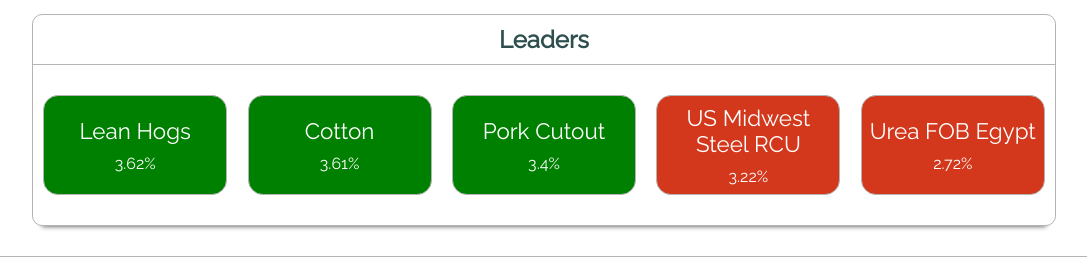
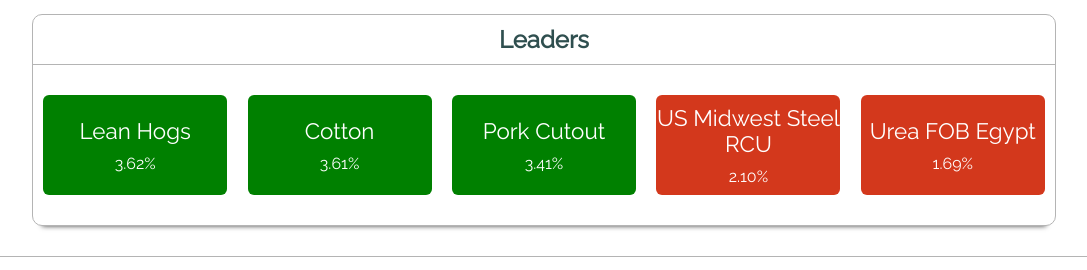
Before and after one commit to TomaszHanasz/company-dashboard, a React (Create React App) app: page / in a window 1280 px wide. Shown: the part 845-1115 px from the top of the page, without its empty margins (96-1183 px from the left). Built offline with nearby package versions, Linux system fonts and the light colour scheme.

Commit message:
leaders cards update

```diff
--- a/src/components/leaders/Leaders.jsx
+++ b/src/components/leaders/Leaders.jsx
@@ -1,35 +1,80 @@
-import React, { useContext } from "react";
+import React, { useContext, useState } from "react";
 import { ThemeContext } from "../../App";
 import "./leaders.style.css";
 
 const Leaders = () => {
   const { theme } = useContext(ThemeContext);
+  const [flipped, setFlipped] = useState("front");
+
+  const onFlipHandler = () => {
+    setFlipped("back");
+    if (flipped === "back") {
+      setFlipped("front");
+    }
+    console.log(flipped);
+  };
+
   return (
     <div className={`leaders__container home-menus-${theme}`}>
       <h2 className={`home-menus__title home-menus__title-${theme}`}>
         Leaders
       </h2>
       <div className="leaders__chart-container">
-        <div className={`leaders__chart__box leaders__chart__box-green`}>
-          <div className="leader__chart__box-product">Lean Hogs</div>
-          <div>3.62%</div>
+      <div class="leaders__chart__box">
+        <div class="card">
+          <div class="side leaders__chart__box leaders__chart__box-green">
+            <div className="leader__chart__box-product">Lean Hogs</div>
+            <p>3.62%</p>
+          </div>
+          <div class="side back">
+            <p>$5000</p>
+          </div>
         </div>
-        <div className={`leaders__chart__box leaders__chart__box-green`}>
-          <div className="leader__chart__box-product">Cotton</div>
-          <div>3.61%</div>
+      </div>
+      <div class="leaders__chart__box">
+        <div class="card">
+          <div class="side leaders__chart__box leaders__chart__box-green">
+            <div className="leader__chart__box-product">Cotton</div>
+            <p>3.61%</p>
+          </div>
+          <div class="side back">
+            <p>$120</p>
+          </div>
         </div>
-        <div className={`leaders__chart__box leaders__chart__box-green`}>
-          <div className="leader__chart__box-product">Pork Cutout</div>
-          <div>3.4%</div>
+      </div>
+      <div class="leaders__chart__box">
+        <div class="card">
+          <div class="side leaders__chart__box leaders__chart__box-green">
+            <div className="leader__chart__box-product">Pork Cutout</div>
+            <p>3.41%</p>
+          </div>
+          <div class="side back">
+            <p>$290</p>
+          </div>
         </div>
-        <div className={`leaders__chart__box leaders__chart__box-red`}>
-          <div className="leader__chart__box-product">US Midwest Steel RCU</div>
-          <div>3.22%</div>
+      </div>
+      <div class="leaders__chart__box">
+        <div class="card">
+          <div class="side leaders__chart__box leaders__chart__box-red">
+            <div className="leader__chart__box-product">US Midwest Steel RCU</div>
+            <p>2.10%</p>
+          </div>
+          <div class="side back">
+            <p>$900</p>
+          </div>
         </div>
-        <div className={`leaders__chart__box leaders__chart__box-red`}>
-          <div className="leader__chart__box-product">Urea FOB Egypt</div>
-          <div>2.72%</div>
+      </div>
+      <div class="leaders__chart__box">
+        <div class="card">
+          <div class="side leaders__chart__box leaders__chart__box-red">
+            <div className="leader__chart__box-product">Urea FOB Egypt</div>
+            <p>1.69%</p>
+          </div>
+          <div class="side back">
+            <p>$112</p>
+          </div>
         </div>
+      </div>
       </div>
     </div>
   );
--- a/src/components/leaders/leaders.style.css
+++ b/src/components/leaders/leaders.style.css
@@ -26,7 +26,36 @@
   align-items: center;
   color: white;
   border-radius: 15px;
-  border: 1px solid rgb(180, 180, 180);
+  position: relative;
+}
+
+.card {
+  height: 100%;
+  position: absolute;
+  transform-style: preserve-3d;
+  transition: all 0.4s ease-in-out;
+  width: 100%;
+}
+.card:hover {
+  transform: rotateY(180deg);
+}
+.card .side {
+  backface-visibility: hidden;
+  border-radius: 6px;
+  height: 100%;
+  position: absolute;
+  overflow: hidden;
+  width: 100%;
+}
+.card .back {
+  display: flex;
+  justify-content: center;
+  align-items: center;
+  background: #eaeaed;
+  color: #008000;
+  line-height: 150px;
+  text-align: center;
+  transform: rotateY(180deg);
 }
 
 .leaders__chart__box-green {
--- a/src/pages/home/home.style.css
+++ b/src/pages/home/home.style.css
@@ -110,6 +110,8 @@
   height: 100%;
   border: 0px;
 }
+
+
 
 @-webkit-keyframes heartbeat {
   from {
```
